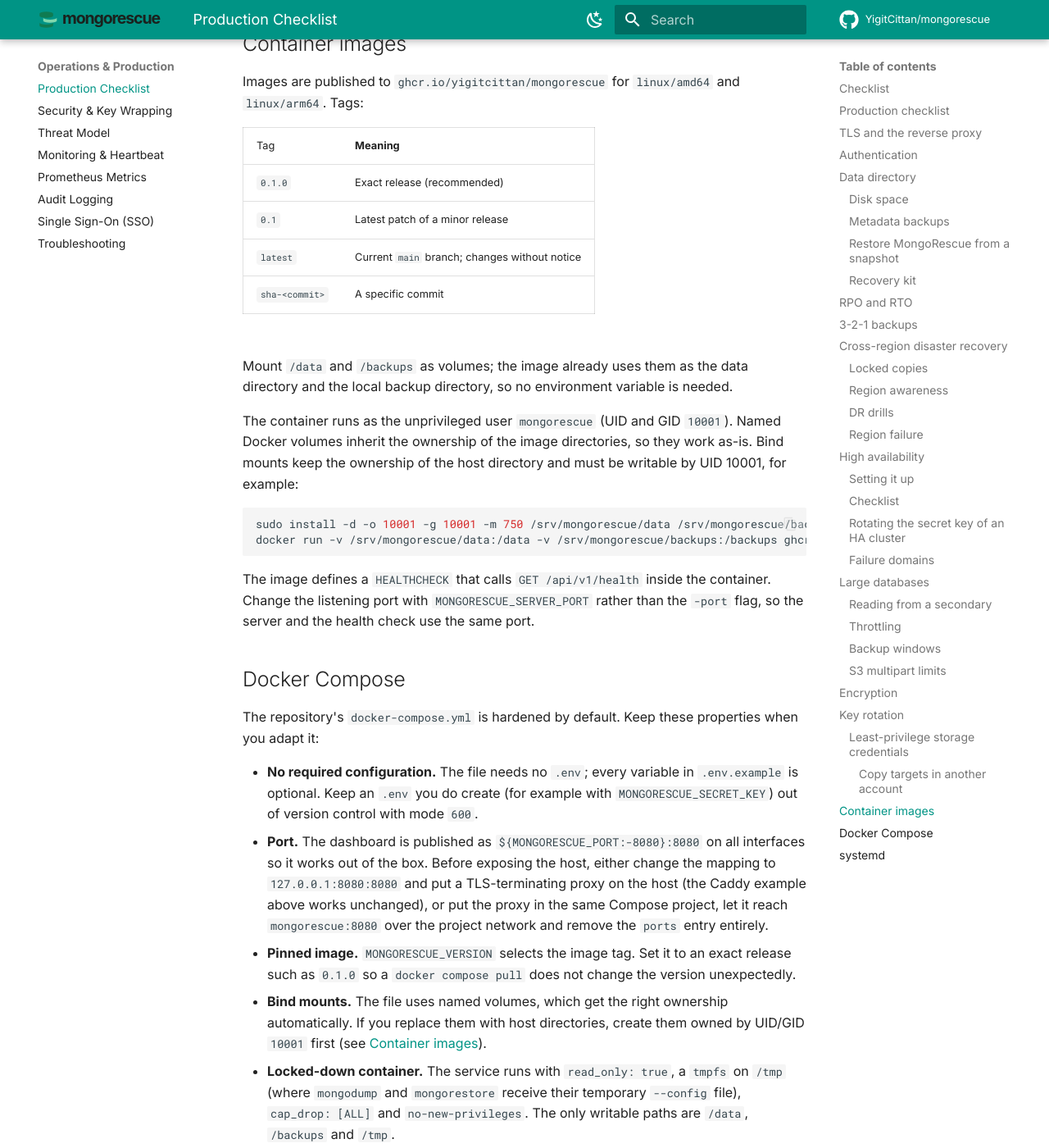
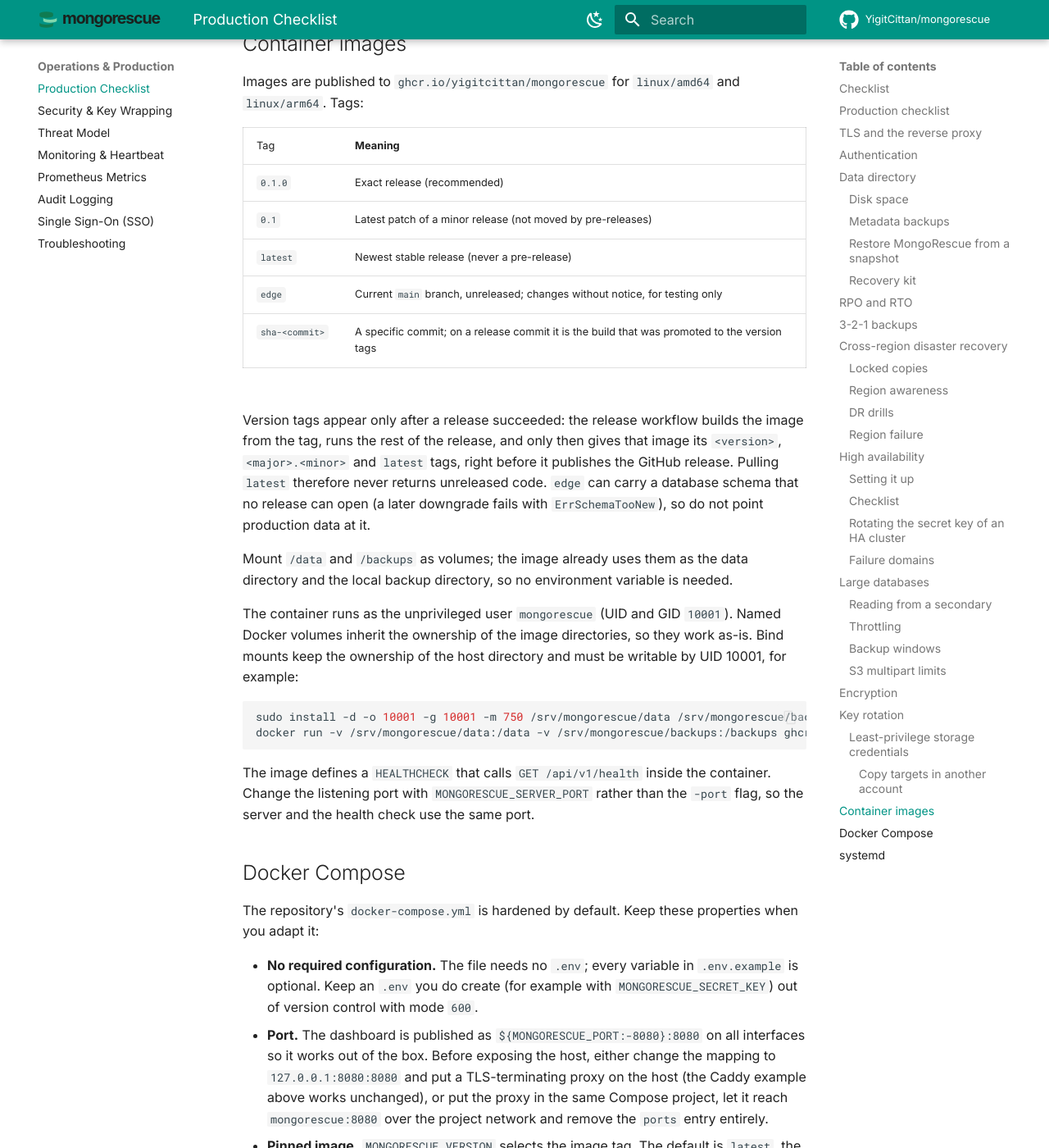
Before and after one commit to YigitCittan/mongorescue, an MkDocs documentation site: the page built from docs/production.md, in a window 1280 px wide and 1400 px high, scrolled down 25421 px. Shown: the whole window at 82% size. Built offline with MkDocs 1.6.1 and Material for MkDocs 9.7.7, drawn with Linux system fonts in a browser that asks for light colours; comment, search, counter and statistics services are not loaded; some of the changed text lies outside the part shown.

Commit message:
ci: latest is the newest release, gate version tags on release success, cross-compile
- latest now tracks the newest stable release; pushes to main publish edge
  and sha-<commit>.
- The release workflow builds the image (reusable docker.yml, so the signing
  identity stays docker.yml) as sha-<commit> and promotes that digest to
  <version>, <major>.<minor> and latest right before it publishes the GitHub
  release; a failed release leaves no version tag and the image exists before
  the release is visible (Helm appVersion).
- Dockerfile cross-compiles (--platform=$BUILDPLATFORM, GOOS/GOARCH from the
  target), uses -trimpath and takes the build date from SOURCE_DATE_EPOCH;
  drop the wrong <30MB claim. GoReleaser: -trimpath, CommitDate, mod_timestamp.
- Docs, compose comment, CONTRIBUTING and CHANGELOG updated; cosign identities
  documented per tag.

Closes #225

Co-Authored-By: Claude Opus 5.5 <noreply@anthropic.com>
Signed-off-by: Yigit Cittan <110293872+YigitCittan@users.noreply.github.com>

```diff
--- a/docker-compose.yml
+++ b/docker-compose.yml
@@ -21,6 +21,7 @@
 
 services:
   mongorescue:
+    # latest is the newest release; pin MONGORESCUE_VERSION (e.g. 0.28.0) in production.
     image: ghcr.io/yigitcittan/mongorescue:${MONGORESCUE_VERSION:-latest}
     build: .
     restart: unless-stopped
--- a/docs/production.md
+++ b/docs/production.md
@@ -392,9 +392,12 @@ Images are published to `ghcr.io/yigitcittan/mongorescue` for `linux/amd64` and
 | Tag | Meaning |
 | :--- | :--- |
 | `0.1.0` | Exact release (recommended) |
-| `0.1` | Latest patch of a minor release |
-| `latest` | Current `main` branch; changes without notice |
-| `sha-<commit>` | A specific commit |
+| `0.1` | Latest patch of a minor release (not moved by pre-releases) |
+| `latest` | Newest stable release (never a pre-release) |
+| `edge` | Current `main` branch, unreleased; changes without notice, for testing only |
+| `sha-<commit>` | A specific commit; on a release commit it is the build that was promoted to the version tags |
+
+Version tags appear only after a release succeeded: the release workflow builds the image from the tag, runs the rest of the release, and only then gives that image its `<version>`, `<major>.<minor>` and `latest` tags, right before it publishes the GitHub release. Pulling `latest` therefore never returns unreleased code. `edge` can carry a database schema that no release can open (a later downgrade fails with `ErrSchemaTooNew`), so do not point production data at it.
 
 Mount `/data` and `/backups` as volumes; the image already uses them as the data directory and the local backup directory, so no environment variable is needed.
 
@@ -413,7 +416,7 @@ The repository's `docker-compose.yml` is hardened by default. Keep these propert
 
 - **No required configuration.** The file needs no `.env`; every variable in `.env.example` is optional. Keep an `.env` you do create (for example with `MONGORESCUE_SECRET_KEY`) out of version control with mode `600`.
 - **Port.** The dashboard is published as `${MONGORESCUE_PORT:-8080}:8080` on all interfaces so it works out of the box. Before exposing the host, either change the mapping to `127.0.0.1:8080:8080` and put a TLS-terminating proxy on the host (the Caddy example above works unchanged), or put the proxy in the same Compose project, let it reach `mongorescue:8080` over the project network and remove the `ports` entry entirely.
-- **Pinned image.** `MONGORESCUE_VERSION` selects the image tag. Set it to an exact release such as `0.1.0` so a `docker compose pull` does not change the version unexpectedly.
+- **Pinned image.** `MONGORESCUE_VERSION` selects the image tag. The default is `latest`, the newest release; set it to an exact release such as `0.1.0` so a `docker compose pull` does not change the version unexpectedly.
 - **Bind mounts.** The file uses named volumes, which get the right ownership automatically. If you replace them with host directories, create them owned by UID/GID `10001` first (see [Container images](#container-images)).
 - **Locked-down container.** The service runs with `read_only: true`, a `tmpfs` on `/tmp` (where `mongodump` and `mongorestore` receive their temporary `--config` file), `cap_drop: [ALL]` and `no-new-privileges`. The only writable paths are `/data`, `/backups` and `/tmp`.
 - **Back up the data volume.** The data volume (`/data`) holds the metadata database and `secret.key`. Back it up as described in [Data directory](#data-directory), for example with `docker compose stop mongorescue` before copying the volume.
```
Also changed, not shown: .goreleaser.yaml (+6 -1 lines), CHANGELOG.md (+5 -3 lines), CONTRIBUTING.md (+1 -1 lines), docs/security.md (+9 -1 lines), 4 other files.
